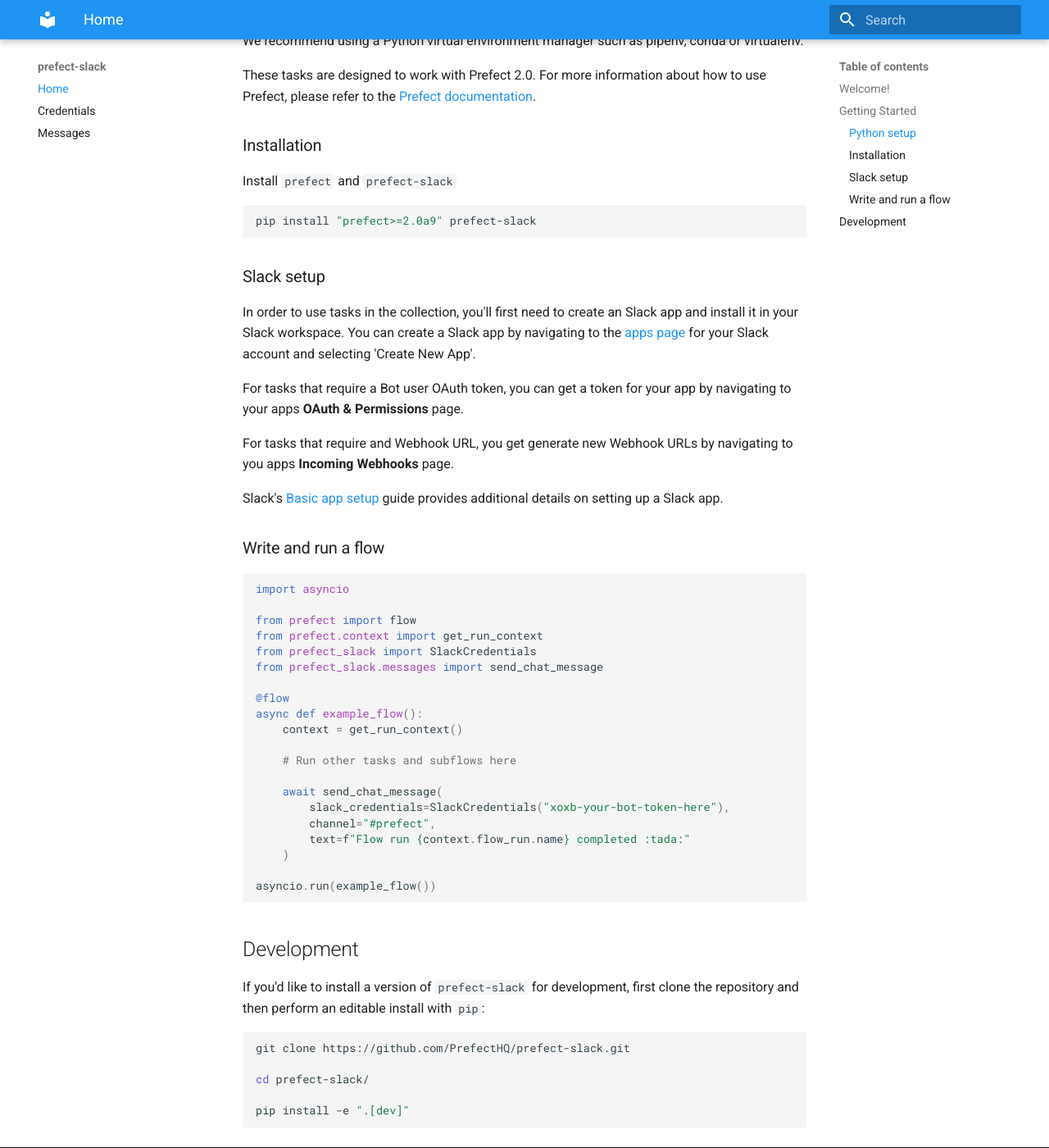
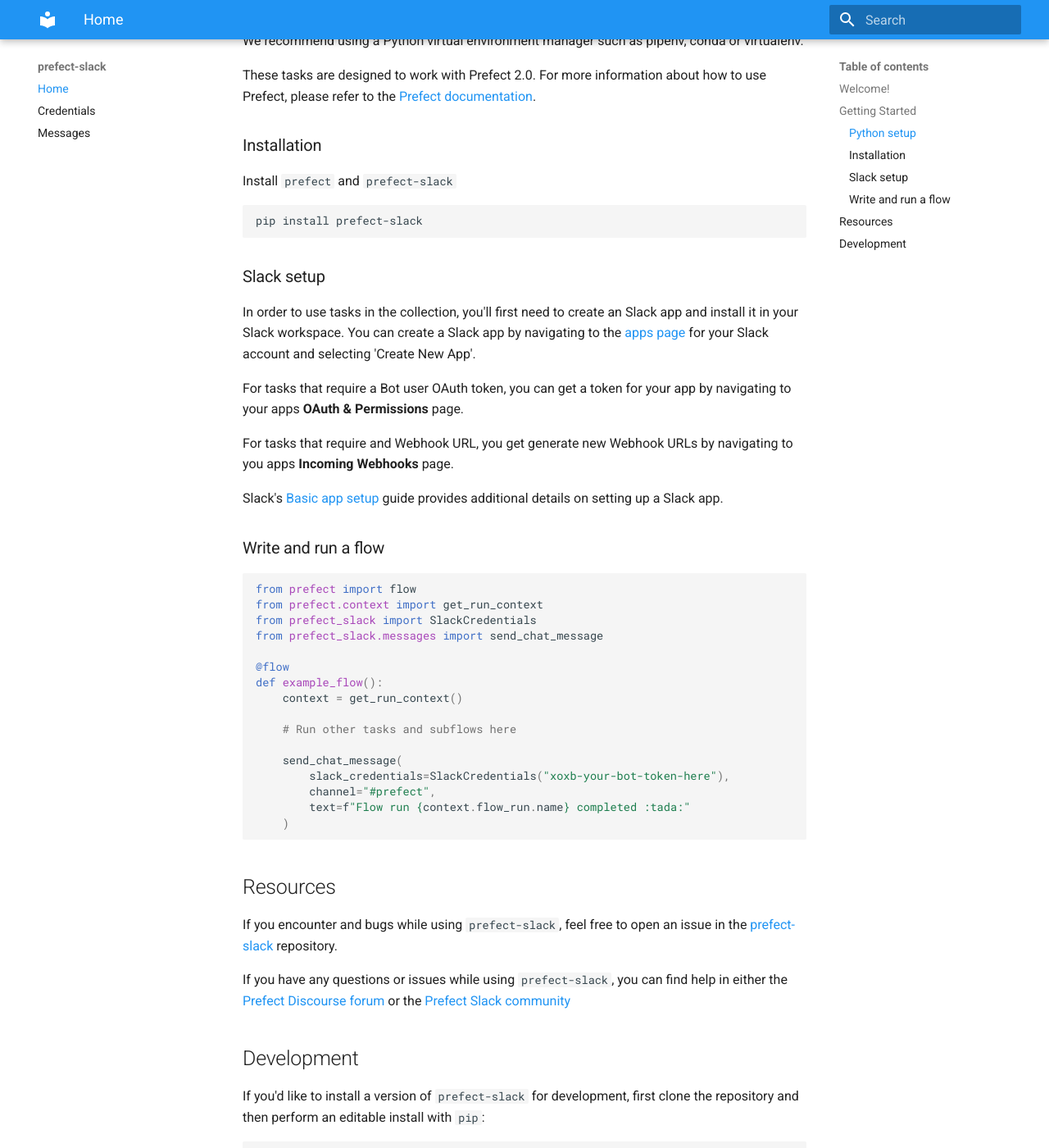
Before and after one commit to PrefectHQ/prefect-slack, an MkDocs documentation site: the page built from docs/index.md, in a window 1280 px wide and 1400 px high, scrolled down 423 px. Shown: the whole window at 82% size. Built offline with MkDocs 1.6.1 and Material for MkDocs 9.7.7, drawn with Linux system fonts in a browser that asks for light colours.

Commit message:
Updates to docs based on feedback from synchronous review

````diff
--- a/docs/index.md
+++ b/docs/index.md
@@ -19,7 +19,7 @@
 Install `prefect` and `prefect-slack`
 
 ```bash
-pip install "prefect>=2.0a9" prefect-slack
+pip install prefect-slack
 ```
 
 ### Slack setup
@@ -35,27 +35,29 @@
 ### Write and run a flow
 
 ```python
-import asyncio
-
 from prefect import flow
 from prefect.context import get_run_context
 from prefect_slack import SlackCredentials
 from prefect_slack.messages import send_chat_message
 
 @flow
-async def example_flow():
+def example_flow():
     context = get_run_context()
 
     # Run other tasks and subflows here
 
-    await send_chat_message(
+    send_chat_message(
         slack_credentials=SlackCredentials("xoxb-your-bot-token-here"),
         channel="#prefect",
         text=f"Flow run {context.flow_run.name} completed :tada:"
     )
+```
 
-asyncio.run(example_flow())
-```
+## Resources
+
+If you encounter and bugs while using `prefect-slack`, feel free to open an issue in the [prefect-slack](https://github.com/PrefectHQ/prefect-slack) repository.
+
+If you have any questions or issues while using `prefect-slack`, you can find help in either the [Prefect Discourse forum](https://discourse.prefect.io/) or the [Prefect Slack community](https://prefect.io/slack)
 
 ## Development
 
--- a/prefect_slack/__init__.py
+++ b/prefect_slack/__init__.py
@@ -1,6 +1,4 @@
 from . import _version
-from .credentials import SlackCredentials
-
-__all__ = ["SlackCredentials"]
+from .credentials import SlackCredentials  # noqa
 
 __version__ = _version.get_versions()["version"]
````
Also changed, not shown: README.md (+6 -0 lines), 1 other file.
